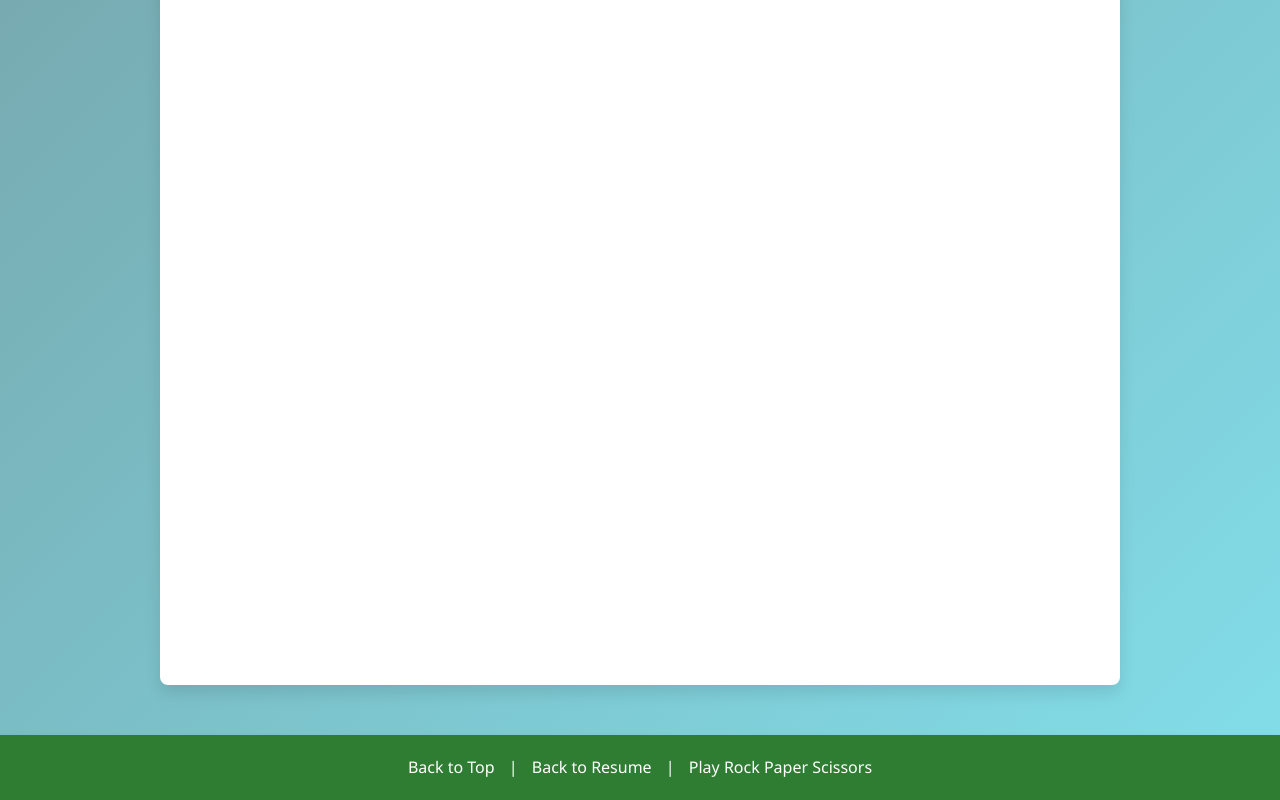
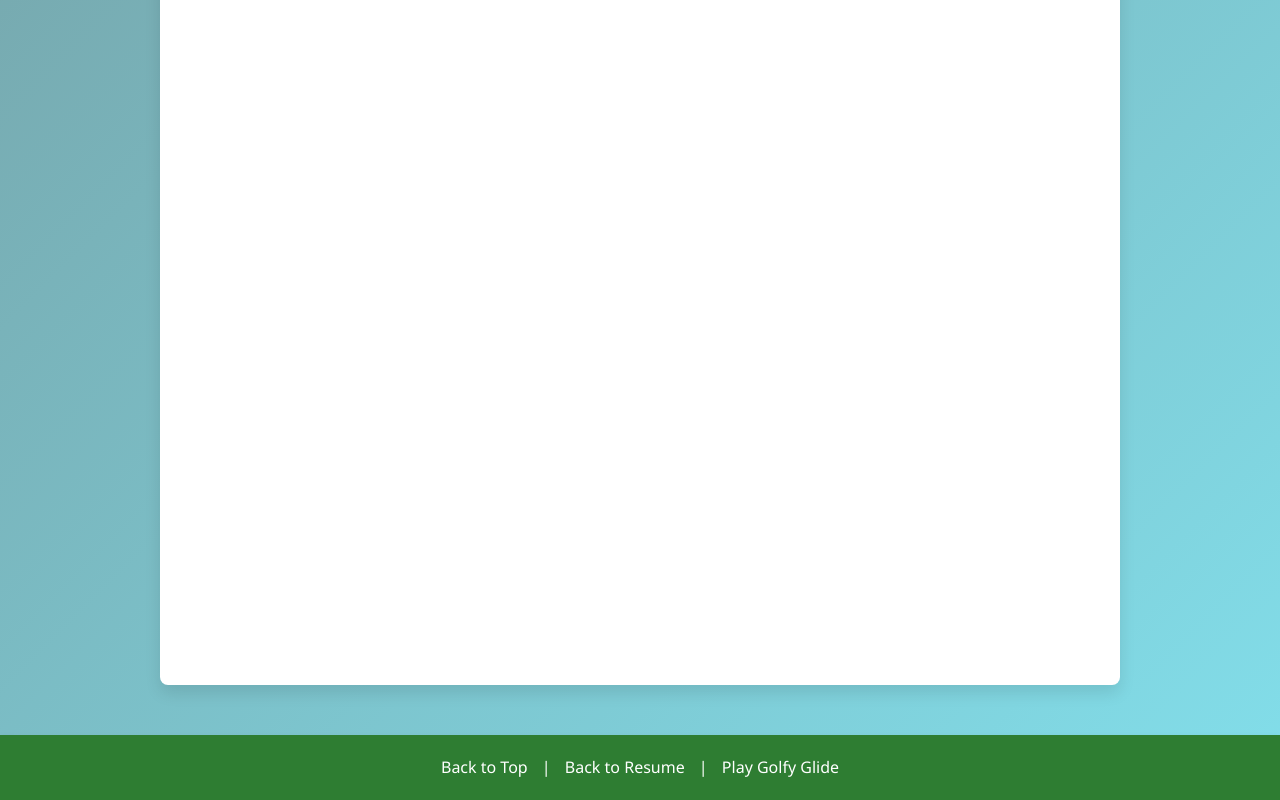
Before and after one commit to brockfabrizio/Final, a plain HTML site: page index.html in a window 1280 px wide. Shown: the part 1774-2574 px from the top of the page. Drawn offline with Linux system fonts and the light colour scheme.

Commit message:
Update index.html

```diff
--- a/index.html
+++ b/index.html
@@ -70,7 +70,7 @@
   <div class="footer">
     <a href="#top">Back to Top</a> |
     <a href="resume.html">Back to Resume</a> |
-    <a href="webapp.html">Play Rock Paper Scissors</a>
+    <a href="webapp.html">Play Golfy Glide</a>
   </div>
 </body>
 </html>
```
